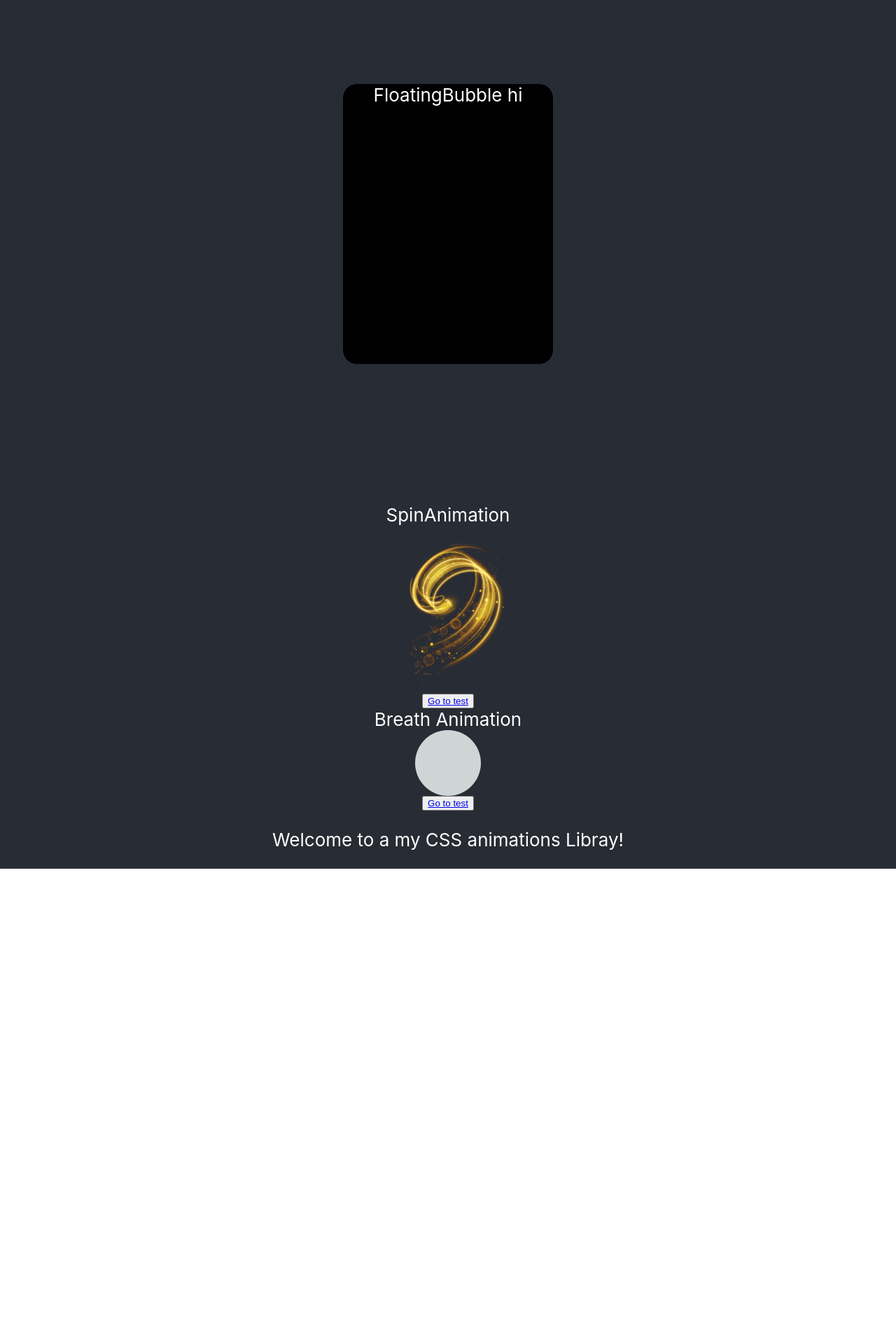
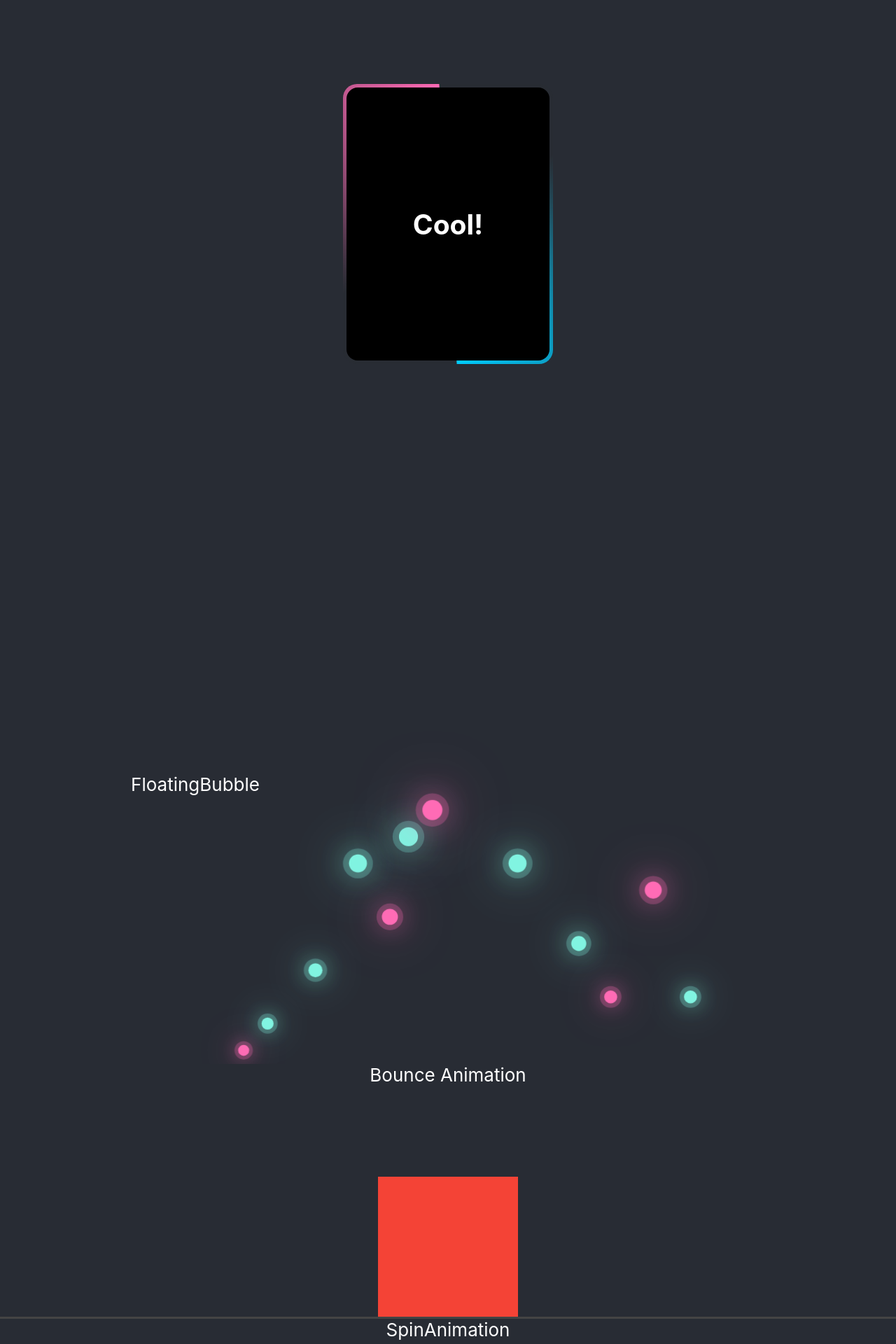
Before and after one commit to AnisaHMohamed/CSS-Animation-Library, a React (Create React App) app: page / in a window 1280 px wide. Shown: the part 80-2000 px from the top of the page at 70% size. Before the commit the page ends 1321 px from the top, so only its background shows below. Built offline with nearby package versions, Linux system fonts and the light colour scheme.

Commit message:
Add bounce animation

```diff
--- a/src/components/BorderAnimation/index.js
+++ b/src/components/BorderAnimation/index.js
@@ -1,15 +1,15 @@
 import React from 'react'
 import './style.css'
 
-function FloatingBubble() {
+function Border() {
   return (
     <div className="container">
-    <div className="box">FloatingBubble
-    hi
-
+    <div className="box">
+    <span></span>
+    <h2>Cool!</h2>
     </div>
     </div>
     )
 }
 
-export default FloatingBubble
+export default Border
--- a/src/components/BorderAnimation/style.css
+++ b/src/components/BorderAnimation/style.css
@@ -11,22 +11,47 @@
     position: relative;
     width: 300px;
     height: 400px;
-    background: black;
+    background: #282c33;
     border-radius: 20px;
+    display: flex;
+    justify-content: center;
+    align-items: center;
+    overflow: hidden;
 }
-.box:before {
+.box::after {
     content: " ";
     position: absolute;
     width: 500px;
     height: 500px;
+    background-image: conic-gradient(transparent,transparent,transparent,hotpink);
+    animation: border 4s linear infinite;
+    animation-delay: -2s;
+}
+.box::before {
+    content: " ";
+    position: absolute;
+    width: 500px;
+    height: 500px;
+    background-image: conic-gradient(transparent,transparent,transparent,#00ccff);
+    animation: border 4s linear infinite;
 }
 
-
-@keyframes bubble {
+.box span {
+    position: absolute;
+    inset: 5px;
+    background: black;
+    z-index: 1;
+    border-radius:16px;
+}
+.box h2 {
+    position: relative;
+    z-index: 2;
+}
+@keyframes border {
     0% {
-        transform: translateY(100vh) scale(0)
+        transform: rotate(0deg)
     }
     100% {
-        transform: translateX(-10vh) scale(1)
+        transform: rotate(360deg)
     }
 }
--- /dev/null
+++ b/src/components/BounceAnimation/index.js
@@ -0,0 +1,15 @@
+import React from 'react'
+import './style.css'
+const Bounce = () => {
+  return (
+    <>
+    <div>Bounce Animation</div>
+    <div class="stage">
+    <div class="section bounce-7"></div>
+</div>
+    </>
+  )
+}
+
+
+export default Bounce
--- /dev/null
+++ b/src/components/BounceAnimation/style.css
@@ -0,0 +1,29 @@
+.stage {
+  border-bottom: 3px solid #444;
+  display: flex;
+  height: 330px;
+  width: 100%;
+}
+.section {
+  align-self: flex-end;
+  animation-duration: 2s;
+  animation-iteration-count: infinite;
+  background-color: #F44336;
+  height: 200px;
+  margin: 0 auto 0 auto;
+  transform-origin: bottom;
+  width: 200px;
+}
+.bounce-7 {
+  animation-name: bounce-7;
+  animation-timing-function: cubic-bezier(0.280, 0.840, 0.420, 1);
+}
+@keyframes bounce-7 {
+  0%   { transform: scale(1,1)      translateY(0); }
+  10%  { transform: scale(1.1,.9)   translateY(0); }
+  30%  { transform: scale(.9,1.1)   translateY(-100px); }
+  50%  { transform: scale(1.05,.95) translateY(0); }
+  57%  { transform: scale(1,1)      translateY(-7px); }
+  64%  { transform: scale(1,1)      translateY(0); }
+  100% { transform: scale(1,1)      translateY(0); }
+}
--- a/src/components/Home/index.js
+++ b/src/components/Home/index.js
@@ -1,11 +1,15 @@
 import React from 'react'
 import  AnimationPreview from '../AnimationPreview'
 import Border from '../BorderAnimation'
+import FloatingBubble from '../FloatingBubbleAnimation'
+import Bounce from '../BounceAnimation'
 
 function Home() {
   return (
 <>
 <Border/>
+<FloatingBubble/>
+<Bounce/>
 <AnimationPreview animationName={"Spin"}/>
 <AnimationPreview animationName={"Breath"}/>
 <p>
```
